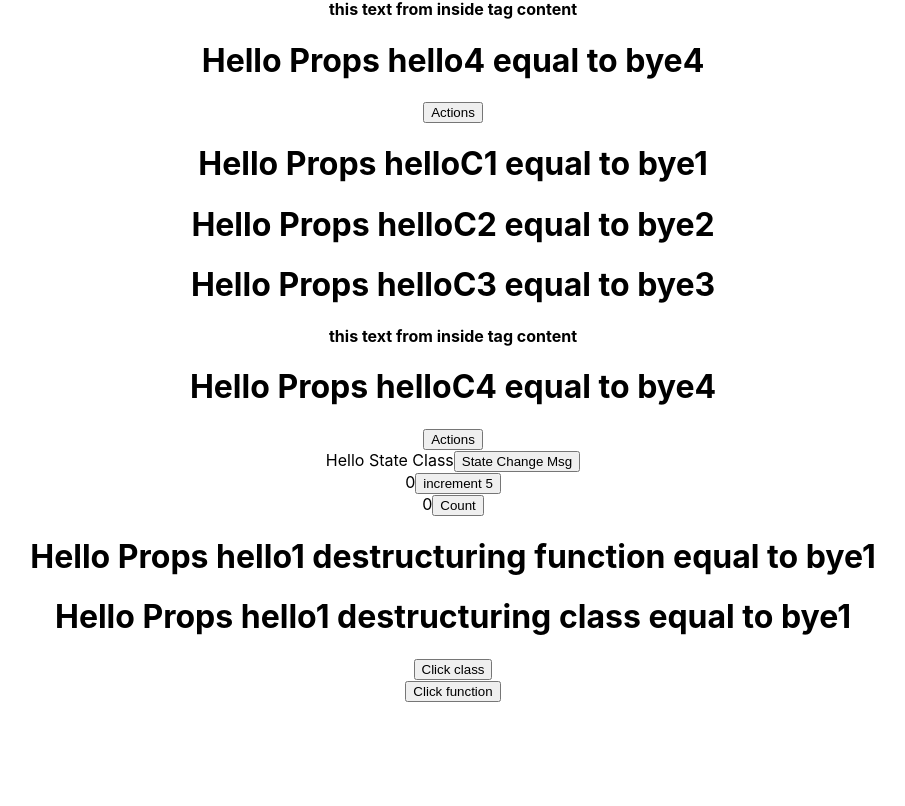
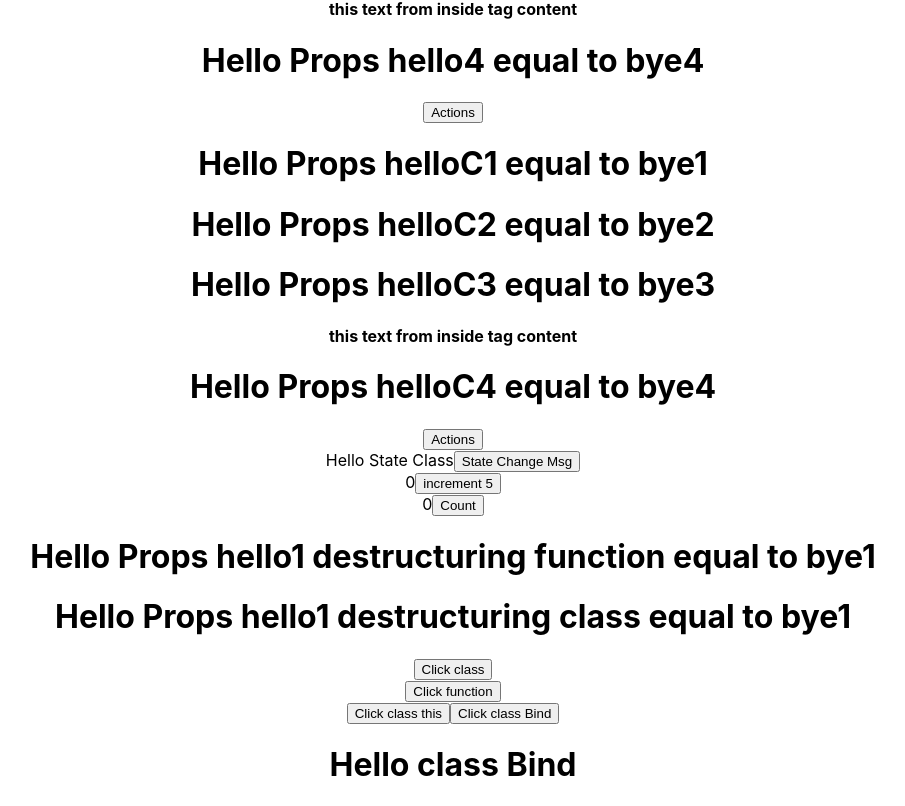
Before and after one commit to sanjay-personal/Reactjs_tutorial, a React (Create React App) app in the folder learning/: page / in a window 1280 px wide. Shown: the part 405-1211 px from the top of the page, without its empty margins (187-1092 px from the left). Before the commit the page ends 1107 px from the top, so only its background shows below. Built offline with nearby package versions, Linux system fonts and the light colour scheme.

Commit message:
added click event approch one

```diff
--- a/learning/src/App.js
+++ b/learning/src/App.js
@@ -11,6 +11,7 @@ import DestructuringF from './components/functional/DestructuringF';
 import DestructuringC from './components/classes/DestructuringC';
 import ClickC from './components/classes/ClickC';
 import ClickF from './components/functional/ClickF';
+import ClickCBind from './components/classes/ClickCBind';
 
 
 
@@ -46,7 +47,7 @@ function App() {
        <ClickC />
        <ClickF />
 
-
+      <ClickCBind />
     </div>
   );
 }
--- /dev/null
+++ b/learning/src/components/classes/ClickCBind.js
@@ -0,0 +1,34 @@
+import React,{Component} from "react";
+
+
+class ClickCBind extends Component {
+
+    constructor() {
+        super()
+        this.state ={
+            message: 'Hello class Bind'
+        }
+    }
+    // below method not call 'this'
+    buttonClick() {
+        console.log('Hello button class',this)
+    }
+    // below method  call 'this' because passing from 'this' using bind syntax
+
+    buttonClickBind() {
+        console.log('Hello button class',this)
+        this.setState({
+            message: 'GoodBye class Bind'
+        })
+    }
+
+    render() {
+        return( <div>
+              <button onClick={this.buttonClick}>Click class this</button>
+              <button onClick={this.buttonClickBind.bind(this)}>Click class Bind</button>
+               <h1>{this.state.message}</h1>
+                      </div>)
+    }
+}
+
+export default ClickCBind
```
